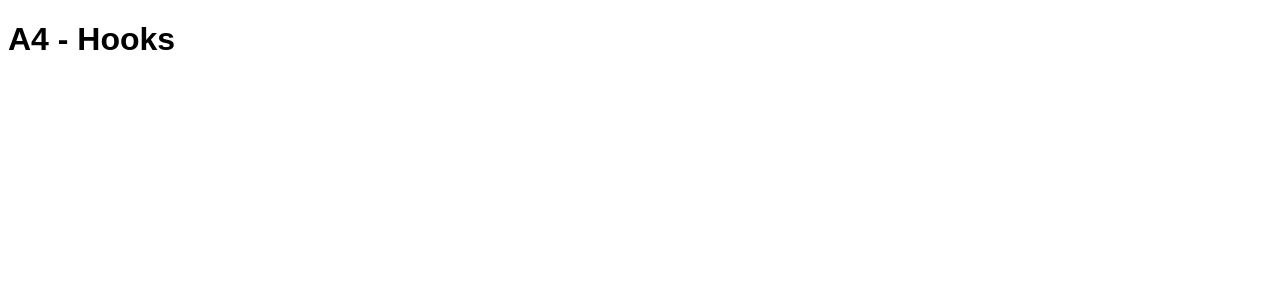
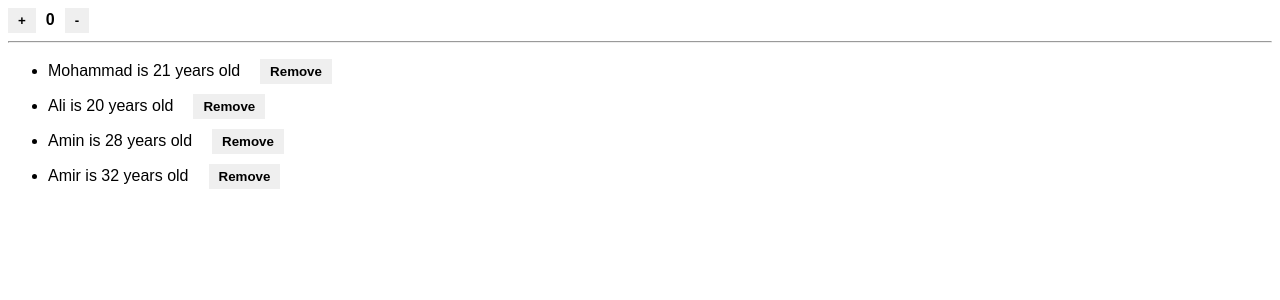
Before and after one commit to siavash-sattari/react-tutorial, a React (Create React App) app in the folder a4-hooks/: page / in a window 1280 px wide. Shown: the top 300 px of the page. Built offline with nearby package versions, Linux system fonts and the light colour scheme.

Commit message:
a4e1 - useState

```diff
--- a/a4-hooks/src/App.js
+++ b/a4-hooks/src/App.js
@@ -1,8 +1,9 @@
 import React from 'react';
+import Main from './E01/Main';
 import './App.css';
 
 function App() {
-  return <h1>A4 - Hooks</h1>;
+  return <Main />;
 }
 
 export default App;
--- /dev/null
+++ b/a4-hooks/src/E01/Main.css
@@ -0,0 +1,19 @@
+button {
+  border: navajowhite;
+  padding: 5px 10px;
+  font-weight: bold;
+  cursor: pointer;
+}
+
+span {
+  font-weight: bold;
+  margin: 0 10px;
+}
+
+li {
+  margin-bottom: 10px;
+}
+
+li button {
+  margin-left: 20px;
+}
--- /dev/null
+++ b/a4-hooks/src/E01/Main.jsx
@@ -0,0 +1,52 @@
+import React, { useState } from 'react';
+import './Main.css';
+
+const Main = () => {
+  const [count, setCount] = useState(0);
+  const [users, setUsers] = useState([
+    { id: 1, name: 'Mohammad', age: 21 },
+    { id: 2, name: 'Ali', age: 20 },
+    { id: 3, name: 'Amin', age: 28 },
+    { id: 4, name: 'Amir', age: 32 }
+  ]);
+
+  const increase = () => {
+    // setCount(count + 1);
+    setCount(prevState => prevState + 1);
+  };
+
+  const decrease = () => {
+    // setCount(count - 1);
+    setCount(prevState => prevState - 1);
+  };
+
+  const removeUser = userId => {
+    // setUsers(users.filter(user => user.id !== userId));
+
+    // setUsers(prevState => prevState.filter(user => user.id !== userId));
+
+    const newUsers = [...users];
+    const mainUserIndex = newUsers.findIndex(user => user.id === userId);
+    newUsers.splice(mainUserIndex, 1);
+    setUsers(newUsers);
+  };
+
+  return (
+    <div>
+      <button onClick={increase}>+</button>
+      <span>{count}</span>
+      <button onClick={decrease}>-</button>
+      <hr />
+      <ul>
+        {users.map(user => (
+          <li key={user.id}>
+            {`${user.name} is ${user.age} years old`}
+            <button onClick={() => removeUser(user.id)}>Remove</button>
+          </li>
+        ))}
+      </ul>
+    </div>
+  );
+};
+
+export default Main;
```
